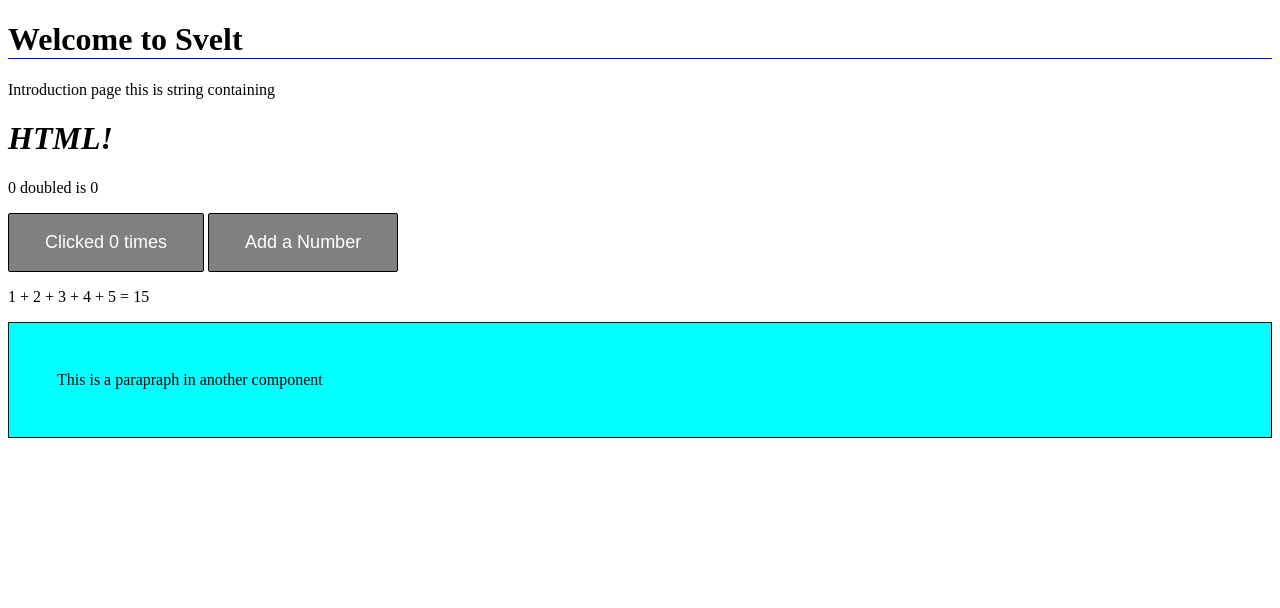
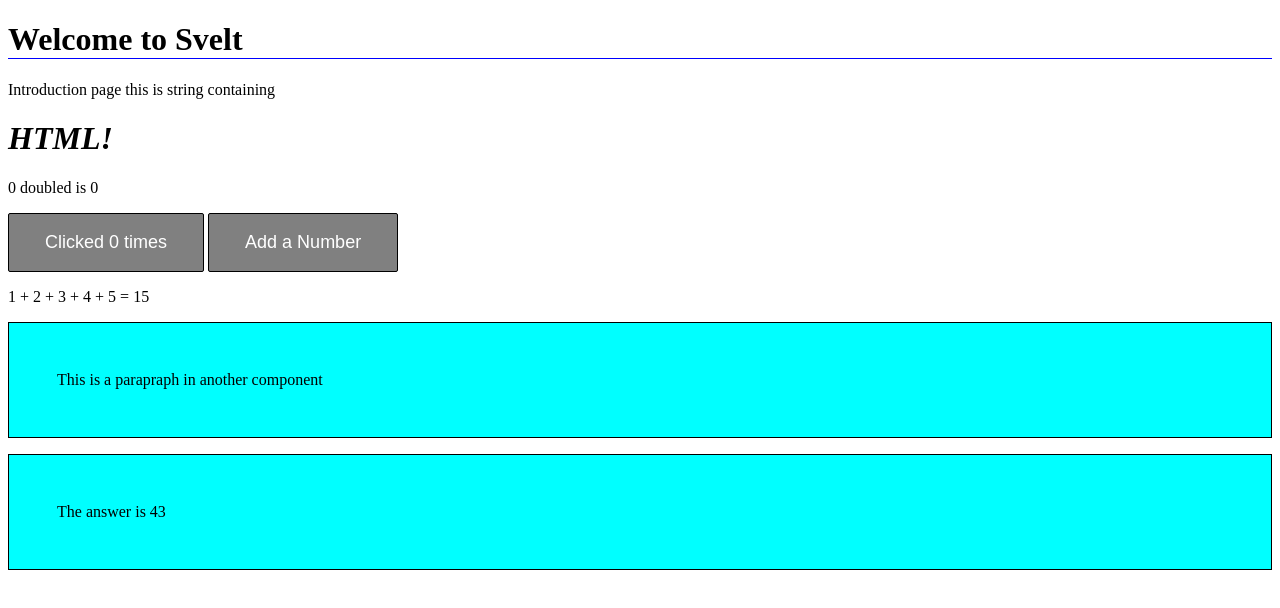
Before and after one commit to EMphalo/myapp, a SvelteKit app: page / in a window 1280 px wide. Shown: the top 608 px of the page. Built offline with nearby package versions, Linux system fonts and the light colour scheme.

Commit message:
#added props

```diff
--- a/src/routes/+page.svelte
+++ b/src/routes/+page.svelte
@@ -40,7 +40,7 @@
 </button>
 
 <p>{numbers.join(' + ')} = {sum}</p>
-<Nested />
+<Nested answer = {43} />
 
 <style>
     h1 {
--- a/src/routes/Nested.svelte
+++ b/src/routes/Nested.svelte
@@ -1,7 +1,13 @@
+<script>
+    export let answer;
+
+</script>
 <p>
     This is a parapraph in another component
 </p>
-
+<p>
+    The answer is {answer}
+</p>
 <style>
     p {
         border: 0.5px solid black;
```
